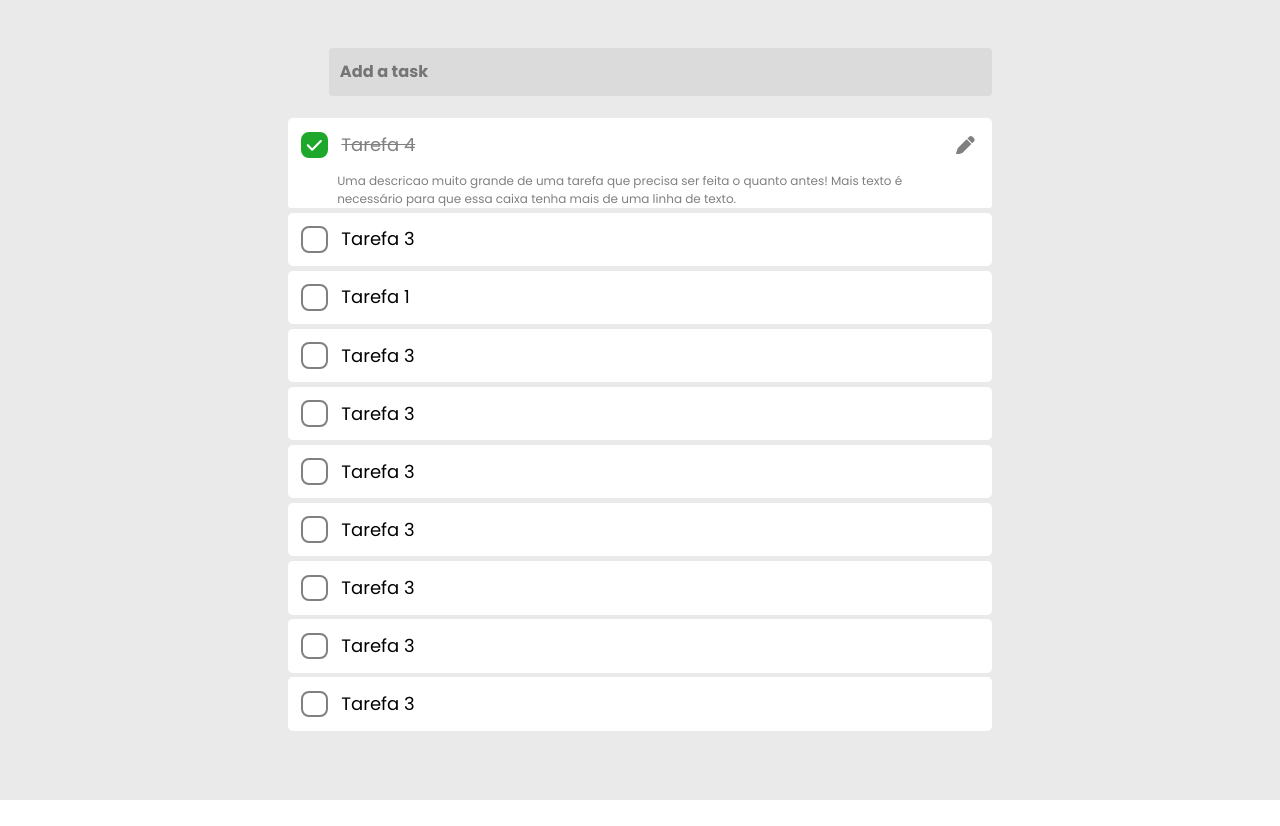
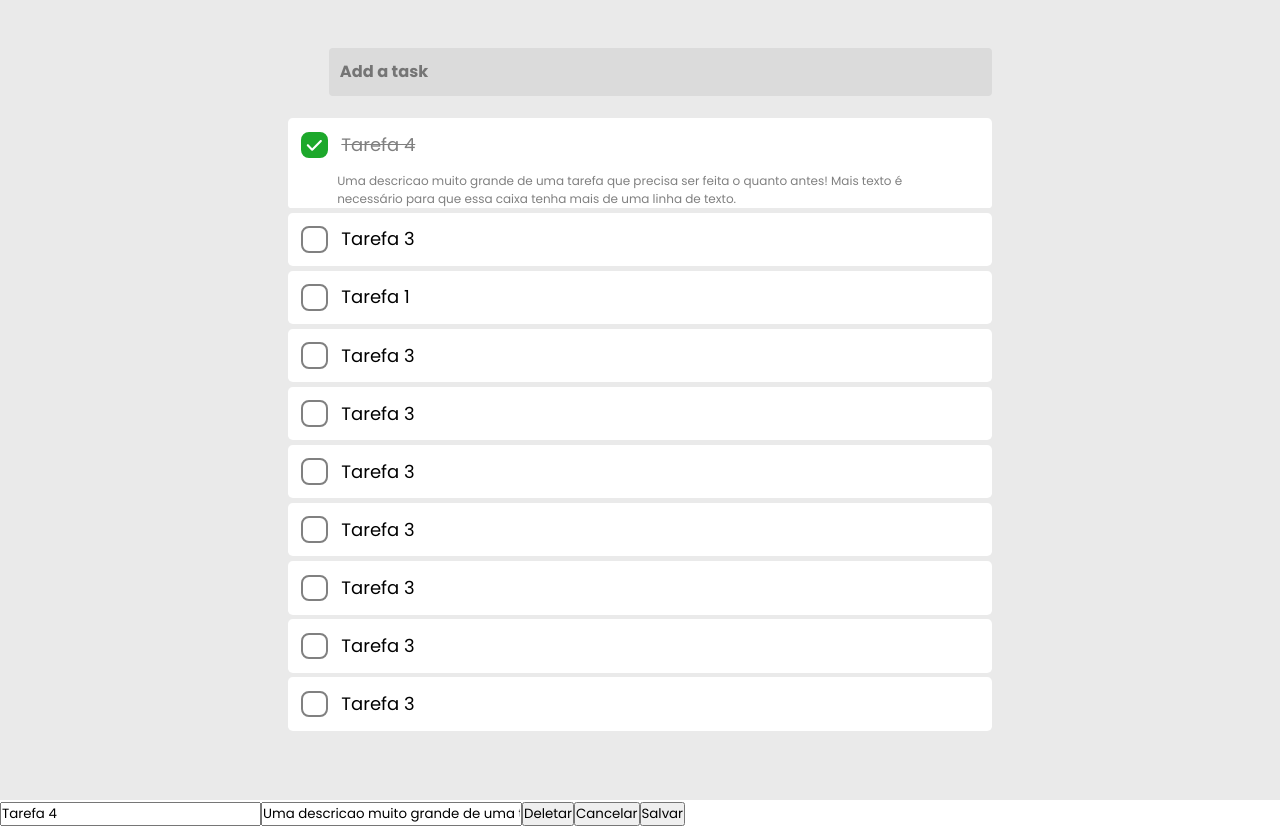
Before and after one commit to andrealvescorreia/todo-react, a React (Vite) app: page / in a window 1280 px wide. Both pictures are taken after a click on the button 965 px from the left and 145 px from the top of the page. Before the commit the page ends 800 px from the top, so only its background shows below. Built offline with nearby package versions, Linux system fonts and the light colour scheme.

Commit message:
task edit (with modal)

```diff
--- a/src/components/ToDoCard/index.jsx
+++ b/src/components/ToDoCard/index.jsx
@@ -1,11 +1,33 @@
 import './styles.css'
 import React, { useState, useEffect } from 'react'
 import { useTasksContext } from "../../providers/TasksProvider"
+import Modal from 'react-modal'
+import { PenSvg } from '../../assets/PenSvg'
+import { CheckSvg } from '../../assets/CheckSvg'
+Modal.setAppElement("#root")
 
 export function ToDoCard({ task }) {
     const [thisTask, setThisTask] = useState(task)
+    const [thisTaskEdited, setThisTaskEdited] = useState(thisTask)
 
     const {tasks, setTasks} = useTasksContext();
+
+    useEffect(() => {
+        updateThisTask()
+    }, [thisTask])
+
+    const [modalIsOpen, setIsOpen] = useState(false)
+    function openModal() { setIsOpen(true) }
+    function closeModal() { setIsOpen(false) }
+
+    function saveEdit(){
+        setThisTask(thisTaskEdited)
+        closeModal()
+    }
+    function cancelEdit(){
+        setThisTaskEdited(thisTask)
+        closeModal()
+    }
 
 
 
@@ -17,28 +39,32 @@ export function ToDoCard({ task }) {
         })
     }
 
-    useEffect(() => {
+    function updateThisTask(){
         let thisTaskIndex = tasks.findIndex(taskItem => taskItem.timeOfInclusion === thisTask.timeOfInclusion)
-        let updatedTasks = [...tasks]
+        const updatedTasks = [...tasks]
         updatedTasks[thisTaskIndex] = thisTask
         setTasks(updatedTasks)
-    }, [thisTask])
+    }
+
+    function deleteThisTask(){
+        function isNotThisTask(taskItem){
+            return(taskItem.timeOfInclusion !== thisTask.timeOfInclusion)
+        }
+        const updatedTasks = [...tasks].filter(isNotThisTask);
+        setTasks(updatedTasks)
+    }
 
     return (
-        <div className={"card" + (thisTask.completed ? " completed" : "")}>
+        <div className={"card" + (thisTask.completed ? " completed" : "")} >
             <div className="card-header">
                 <button className="task-checkbox" type="button" onClick={handleCheckBoxClick}>
-                    <svg xmlns="http://www.w3.org/2000/svg" viewBox="0 0 512 512">
-                        <path d="M470.6 105.4c12.5 12.5 12.5 32.8 0 45.3l-256 256c-12.5 12.5-32.8 12.5-45.3 0l-128-128c-12.5-12.5-12.5-32.8 0-45.3s32.8-12.5 45.3 0L192 338.7 425.4 105.4c12.5-12.5 32.8-12.5 45.3 0z" />
-                    </svg>
+                    <CheckSvg/>
                 </button>
 
                 <h2 className="task-name">{thisTask.name}</h2>
 
-                <button className="task-edit" type="button" >
-                    <svg xmlns="http://www.w3.org/2000/svg" viewBox="0 0 512 512">
-                        <path d="M362.7 19.3L314.3 67.7 444.3 197.7l48.4-48.4c25-25 25-65.5 0-90.5L453.3 19.3c-25-25-65.5-25-90.5 0zm-71 71L58.6 323.5c-10.4 10.4-18 23.3-22.2 37.4L1 481.2C-1.5 489.7 .8 498.8 7 505s15.3 8.5 23.7 6.1l120.3-35.4c14.1-4.2 27-11.8 37.4-22.2L421.7 220.3 291.7 90.3z" />
-                    </svg>
+                <button className="task-edit" type="button" onClick={openModal}>
+                    <PenSvg/>
                 </button>
             </div>
 
@@ -46,6 +72,37 @@ export function ToDoCard({ task }) {
                 <p className="task-description">{thisTask.description}</p>
             </div>
 
+            <Modal
+                isOpen={modalIsOpen}
+                onRequestClose={closeModal}
+                contentLabel="Modal louco"
+                overlayClassName="modal-overlay"
+                className="modal-content"
+            >
+                <input
+                    value={thisTaskEdited.name}
+                    type="text"
+                    onChange = {e => setThisTaskEdited({
+                            ...thisTaskEdited,
+                            name: e.target.value
+                        })
+                    }
+                />
+
+                <input
+                    value={thisTaskEdited.description}
+                    type="text"
+                    onChange = {e => setThisTaskEdited({
+                        ...thisTaskEdited,
+                        description: e.target.value
+                    })
+                }
+                />
+                <button onClick={deleteThisTask}>Deletar</button>
+                <button onClick={cancelEdit}>Cancelar</button>
+                <button onClick={saveEdit}>Salvar</button>
+            </Modal>
+
         </div>
     )
 }
```
